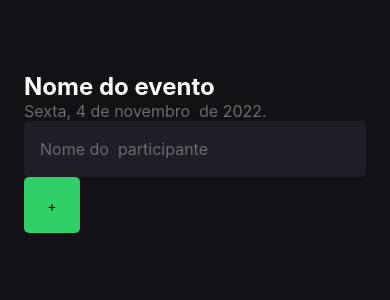
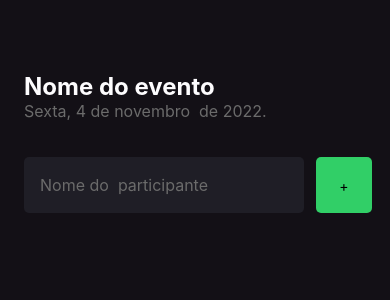
Before and after one commit to charlenefialho/ignite-ImHere, a React Native app: screen / in a window 390 px wide. Shown: the top 300 px of the page. Built offline with nearby package versions, Linux system fonts and the light colour scheme.

Commit message:
feat: added form and style

```diff
--- a/src/screens/Home/index.tsx
+++ b/src/screens/Home/index.tsx
@@ -14,16 +14,17 @@ export default function Home() {
       <Text style={styles.eventDate}>
         Sexta, 4 de novembro  de 2022.
       </Text>
+      <View style={styles.form}>
         <TextInput style={styles.input}
         placeholder='Nome do  participante'
         placeholderTextColor="#6B6B6B"
         />
-
         <TouchableOpacity style={styles.button} onPress={handleParticipantAdd}>
           <Text style={styles.buttonText}>
             +
           </Text>
         </TouchableOpacity>
       </View>
+    </View>
   );
 }
--- a/src/screens/Home/styles.ts
+++ b/src/screens/Home/styles.ts
@@ -17,12 +17,14 @@ export const styles = StyleSheet.create({
     fontSize: 16
   },
   input:{
+    flex:1,
     height:56,
     backgroundColor: '#1F1E26',
     borderRadius: 5,
     color: '#FFF',
     padding:16,
-    fontSize: 16
+    fontSize: 16,
+    marginRight: 12,
   },
   button:{
     width:56,
@@ -34,5 +36,12 @@ export const styles = StyleSheet.create({
   },
   buttonText:{
 
+  },
+  form:{
+    width:'100%',
+    flexDirection:'row',
+    marginTop: 36,
+    marginBottom: 42,
+
   }
 })
```
Lines whose indentation alone changed are shown as unchanged.
